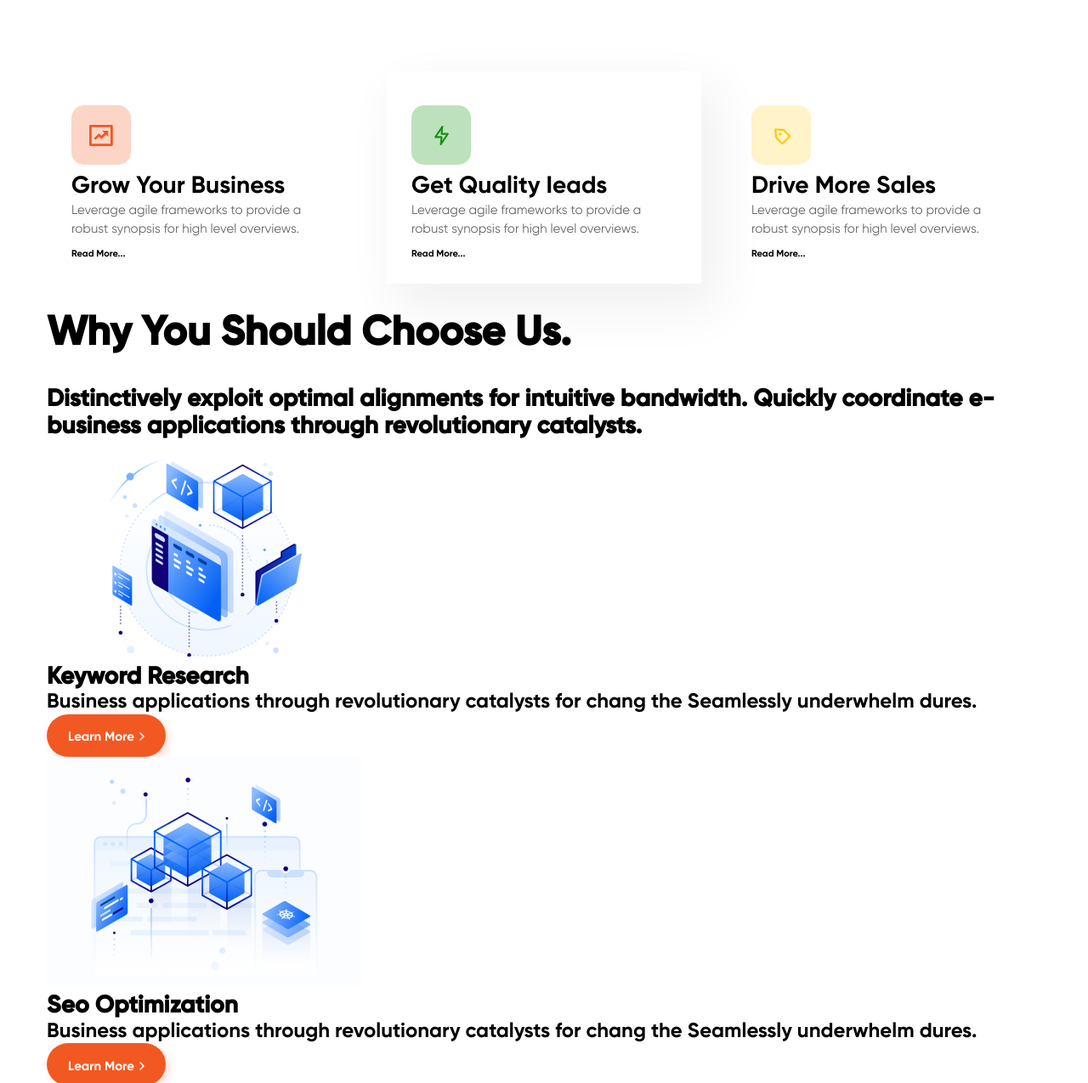
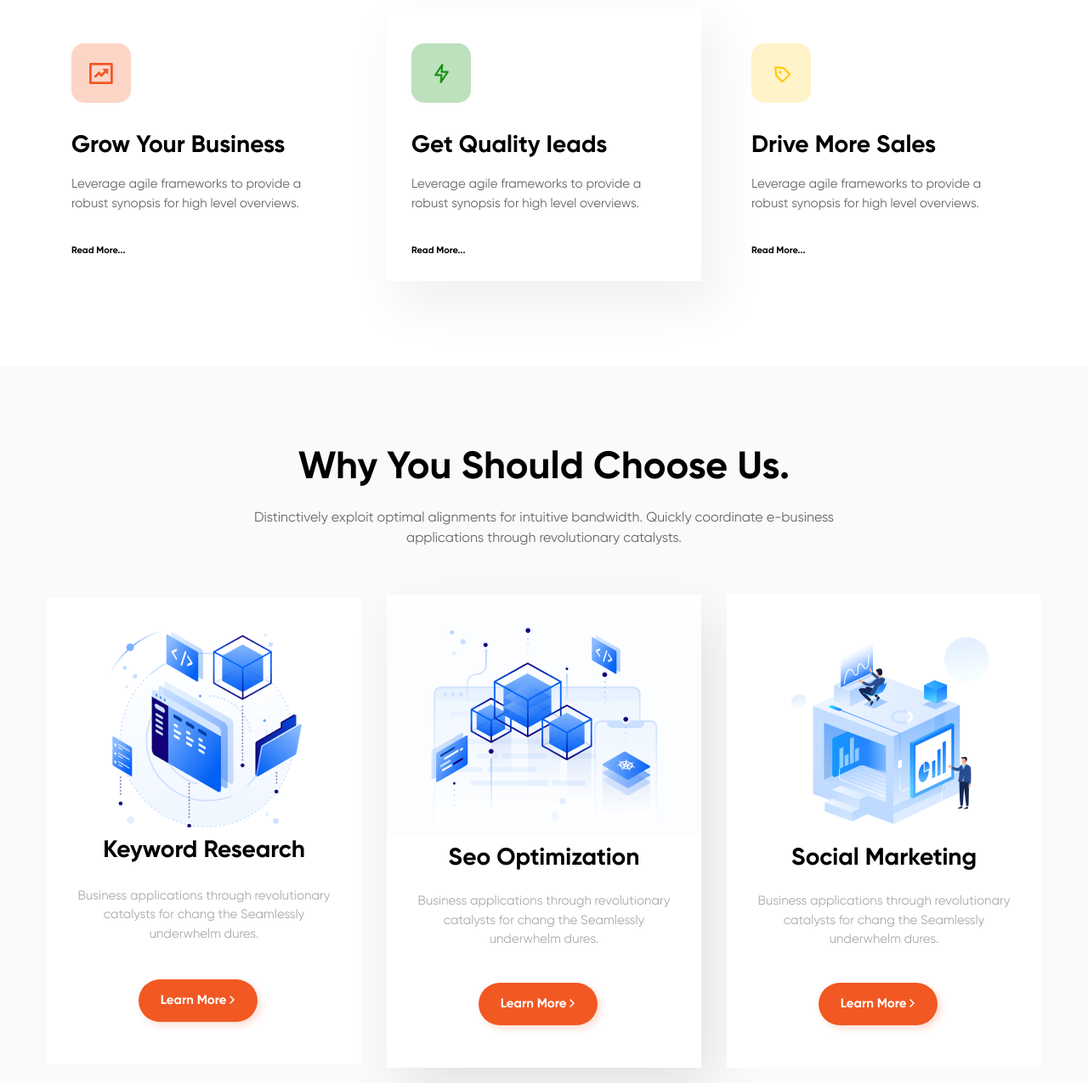
Before and after one commit to DanielFalcony/hw_html_css, a plain HTML site: page hw_5_positioning_part_2/index.html in a window 1280 px wide. Shown: the part 946-2221 px from the top of the page at 85% size. Drawn offline with Linux system fonts and the light colour scheme.

Commit message:
hw_5 Done

```diff
--- a/hw_5_positioning_part_2/index.html
+++ b/hw_5_positioning_part_2/index.html
@@ -6,7 +6,7 @@
           content="width=device-width, user-scalable=no, initial-scale=1.0, maximum-scale=1.0, minimum-scale=1.0">
     <meta http-equiv="X-UA-Compatible" content="ie=edge">
     <title>hw_3</title>
-    <link rel="stylesheet" href="normalize.css">
+<!--    <link rel="stylesheet" href="normalize.css">-->
     <link rel="stylesheet" href="style.css">
 </head>
 <body>
@@ -71,8 +71,8 @@
         <img src="img/logo5.svg" alt="logo6" class="logo">
     </div>
 </div>
-<div class="advantages center">
-    <div class="advantages__top">
+<div class="advantages">
+    <div class="advantages__top center">
         <ul class="advantages__top__list">
             <li>
                 <div class="advantages__top__item">
@@ -87,7 +87,7 @@
                 </div>
             </li>
             <li>
-                <div class="advantages__top__item_shadow">
+                <div class="advantages__top__item__shadow">
                     <div class="advantages__top__icons"><svg width="70" height="70" viewBox="0 0 70 70" fill="none" xmlns="http://www.w3.org/2000/svg">
                         <rect width="70" height="70" rx="15" fill="#149211" fill-opacity="0.28"/>
                         <path d="M34.5729 46.9583C34.4521 46.9582 34.3323 46.937 34.2187 46.8958C33.9997 46.8156 33.814 46.6643 33.6912 46.466C33.5684 46.2676 33.5158 46.0339 33.5417 45.8021L34.3437 38.4167H28.2083C28.0191 38.417 27.8333 38.3657 27.6711 38.2684C27.5088 38.171 27.376 38.0313 27.2872 37.8643C27.1983 37.6972 27.1566 37.5091 27.1665 37.3201C27.1765 37.1311 27.2378 36.9484 27.3437 36.7917L35.5625 24.5C35.6925 24.3076 35.883 24.1642 36.1038 24.0925C36.3246 24.0208 36.563 24.0249 36.7812 24.1042C36.991 24.182 37.1701 24.3254 37.2921 24.513C37.414 24.7006 37.4723 24.9225 37.4583 25.1458L36.6562 32.5833H42.7917C42.9809 32.583 43.1666 32.6343 43.3289 32.7316C43.4912 32.829 43.624 32.9687 43.7128 33.1357C43.8017 33.3028 43.8434 33.4909 43.8335 33.6799C43.8235 33.8689 43.7622 34.0515 43.6562 34.2083L35.4375 46.5C35.3419 46.6414 35.2131 46.7571 35.0624 46.837C34.9116 46.9169 34.7435 46.9586 34.5729 46.9583V46.9583ZM30.1562 36.3333H35.5C35.6454 36.3337 35.789 36.3644 35.9218 36.4236C36.0545 36.4828 36.1734 36.5692 36.2708 36.6771C36.3691 36.7865 36.4432 36.9154 36.488 37.0554C36.5329 37.1955 36.5477 37.3434 36.5312 37.4896L36.0625 41.8125L40.8437 34.6667H35.5C35.353 34.6676 35.2075 34.6373 35.073 34.578C34.9385 34.5186 34.8181 34.4315 34.7198 34.3222C34.6214 34.213 34.5472 34.0842 34.5021 33.9443C34.4571 33.8044 34.4422 33.6565 34.4583 33.5104L34.9271 29.1875L30.1562 36.3333Z" fill="#149211"/>
@@ -113,12 +113,15 @@
             </li>
         </ul>
     </div>
-    <div class="advantages__choose">
+    <div class="advantages__choose center">
+        <div class="advantages__choose__head">
             <h1 class="advantages__choose__head__title">Why You Should Choose Us.</h1>
-        <h3 class="advantages__choose__head__text">Distinctively exploit optimal alignments for intuitive bandwidth. Quickly coordinate e-business
-            applications through revolutionary catalysts.</h3>
+            <h3 class="advantages__choose__head__text">Distinctively exploit optimal alignments for intuitive bandwidth.
+                Quickly coordinate e-business applications through revolutionary catalysts.</h3>
+        </div>
         <ul class="advantages__choose__list">
             <li>
+                <div class="advantages__choose__item">
                     <div class="advantages__choose__icons"><img src="img/advantages__choose__img1.png"
                                                                 alt="Keyword Research"></div>
                     <h3 class="advantages__choose__title">Keyword Research</h3>
@@ -128,8 +131,10 @@
                         <path d="M1 9L5 5L1 1" stroke="white" stroke-width="1.5" stroke-linecap="round" stroke-linejoin="round"/>
                     </svg>
                     </button>
+                </div>
             </li>
             <li>
+                <div class="advantages__choose__item__shadow">
                     <div class="advantages__choose__icons"><img src="img/advantages__choose__img2.png"
                                                                 alt="Seo Optimization"></div>
                     <h3 class="advantages__choose__title">Seo Optimization</h3>
@@ -139,8 +144,10 @@
                         <path d="M1 9L5 5L1 1" stroke="white" stroke-width="1.5" stroke-linecap="round" stroke-linejoin="round"/>
                     </svg>
                     </button>
+                </div>
             </li>
             <li>
+                <div class="advantages__choose__item">
                     <div class="advantages__choose__icons"><img src="img/advantages__choose__img3.png"
                                                                 alt="Social Marketing"></div>
                     <h3 class="advantages__choose__title">Social Marketing</h3>
@@ -150,6 +157,7 @@
                         <path d="M1 9L5 5L1 1" stroke="white" stroke-width="1.5" stroke-linecap="round" stroke-linejoin="round"/>
                     </svg>
                     </button>
+                </div>
             </li>
         </ul>
     </div>
--- a/hw_5_positioning_part_2/style.css
+++ b/hw_5_positioning_part_2/style.css
@@ -198,7 +198,7 @@ a {
 }
 
 .advantages__top {
-
+    margin: 100px 0;
 }
 
 .advantages__top__list {
@@ -211,30 +211,28 @@ a {
     align-items: center;
 }
 
-.advantages__top__item{
+.advantages__top__item,
+.advantages__top__item__shadow {
     max-width: 370px;
     width: 100%;
     padding: 40px 29px 25px 29px;
     box-sizing: border-box;
 }
 
-.advantages__top__item_shadow{
-    max-width: 370px;
-    width: 100%;
-    padding: 40px 29px 25px 29px;
-    box-sizing: border-box;
+.advantages__top__item__shadow{
     background: #FFF;
     box-shadow: 15px 25px 56px 6px rgba(0, 0, 0, 0.06);
 }
 
-.advantages__choose__icons {
-
+.advantages__top__icons {
+    padding-bottom: 25px;
 }
 
 .advantages__top__title {
     font-style: normal;
     font-weight: 400;
     line-height: normal;
+    padding-bottom: 17px;
 }
 
 .advantages__top__text {
@@ -244,6 +242,7 @@ a {
     font-style: normal;
     font-weight: 400;
     line-height: 150%;
+    padding-bottom: 25px;
 }
 
 .advantages__top_link {
@@ -258,19 +257,72 @@ a {
 /* ================= advantages__choose ===================== */
 
 .advantages__choose {
+    background: #FAFAFA;
+    padding-top: 92px;
+    padding-bottom: 100px;
+}
 
+.advantages__choose__head {
+    display: flex;
+    flex-wrap: wrap;
+    align-items: center;
+    justify-content: space-around;
+    gap: 19px;
 }
 
 .advantages__choose__head__title {
-
+    font-size: 45px;
+    font-style: normal;
+    font-weight: 400;
+    line-height: normal;
+    text-align: center;
+    max-width: 579px;
+    max-height: 56px;
 }
 
 .advantages__choose__head__text {
-
+    color: #666;
+    text-align: center;
+    font-size: 16px;
+    font-family: Gilroy-Regular, sans-serif;
+    font-style: normal;
+    font-weight: 400;
+    line-height: 150%;
+    max-width: 682px;
+    max-height: 48px;
+    padding-bottom: 54px;
 }
 
 .advantages__choose__list {
     list-style: none;
+    display: flex;
+    flex-wrap: wrap;
+    flex-direction: row;
+    align-content: center;
+    justify-content: space-between;
+    align-items: center;
+    gap: 30px;
+}
+
+.advantages__choose__item,
+.advantages__choose__item__shadow {
+    display: flex;
+    max-width: 370px;
+    min-height: 549px;
+    width: 100%;
+    padding: 15px 0 50px 0;
+    box-sizing: border-box;
+    background: #FFF;
+    flex-shrink: 0;
+    flex-direction: column;
+    align-items: center;
+    flex-wrap: wrap;
+    justify-content: space-between;
+}
+
+.advantages__choose__item__shadow {
+    background: #FFF;
+    box-shadow: 15px 25px 60px -5px rgba(0, 0, 0, 0.10);
 }
 
 .advantages__choose__icons {
@@ -278,9 +330,20 @@ a {
 }
 
 .advantages__choose__title{
-
+    font-style: normal;
+    font-weight: 400;
+    line-height: normal;
+    padding-bottom: 22px;
 }
 
 .advantages__choose__text {
-
+    color: #AAA;
+    text-align: center;
+    font-size: 15px;
+    font-family: Gilroy-Regular, sans-serif;
+    font-style: normal;
+    font-weight: 400;
+    line-height: 150%;
+    padding-bottom: 39px;
+    max-width: 310px;
 }
```
Lines whose indentation alone changed are shown as unchanged.
